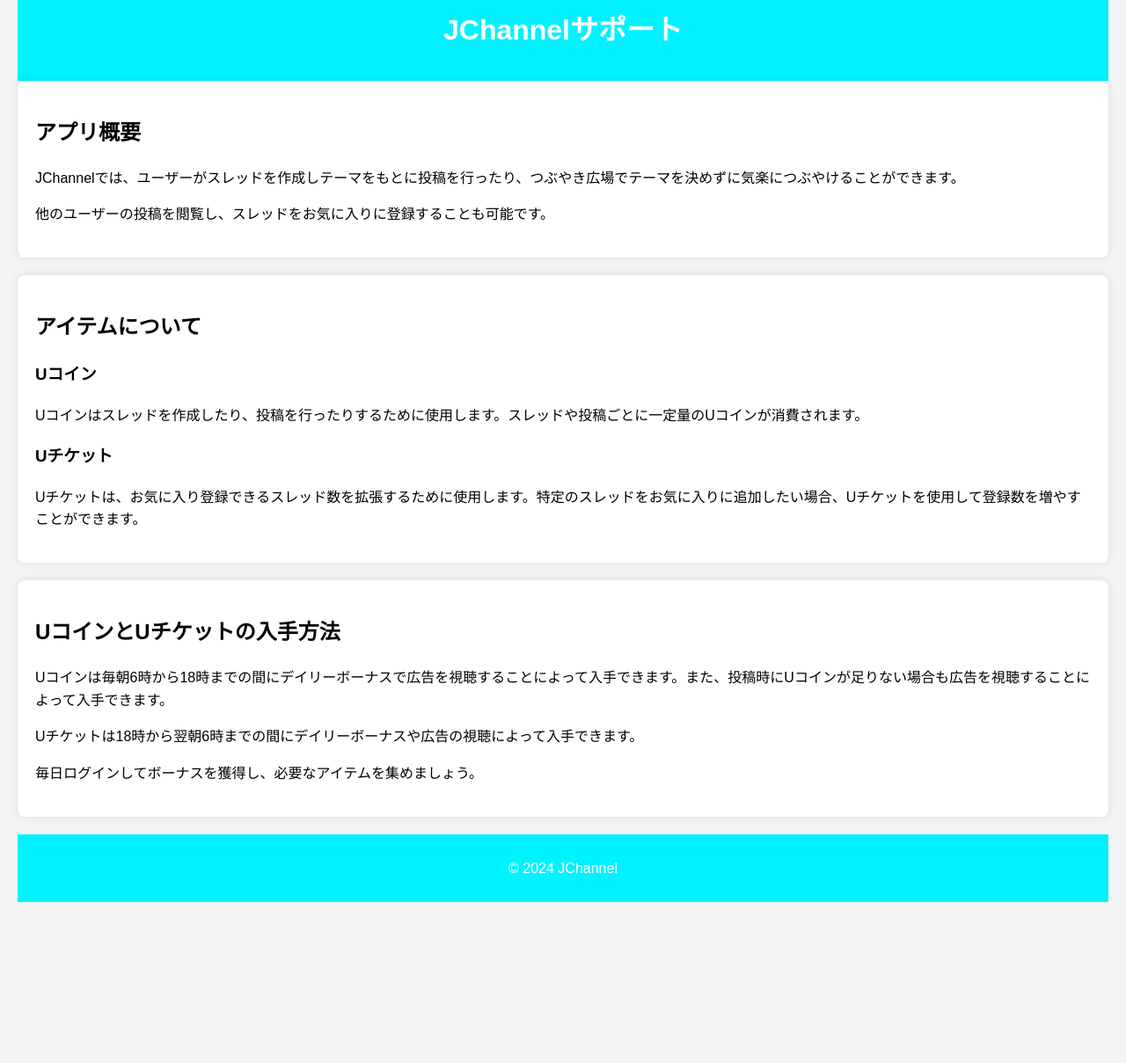
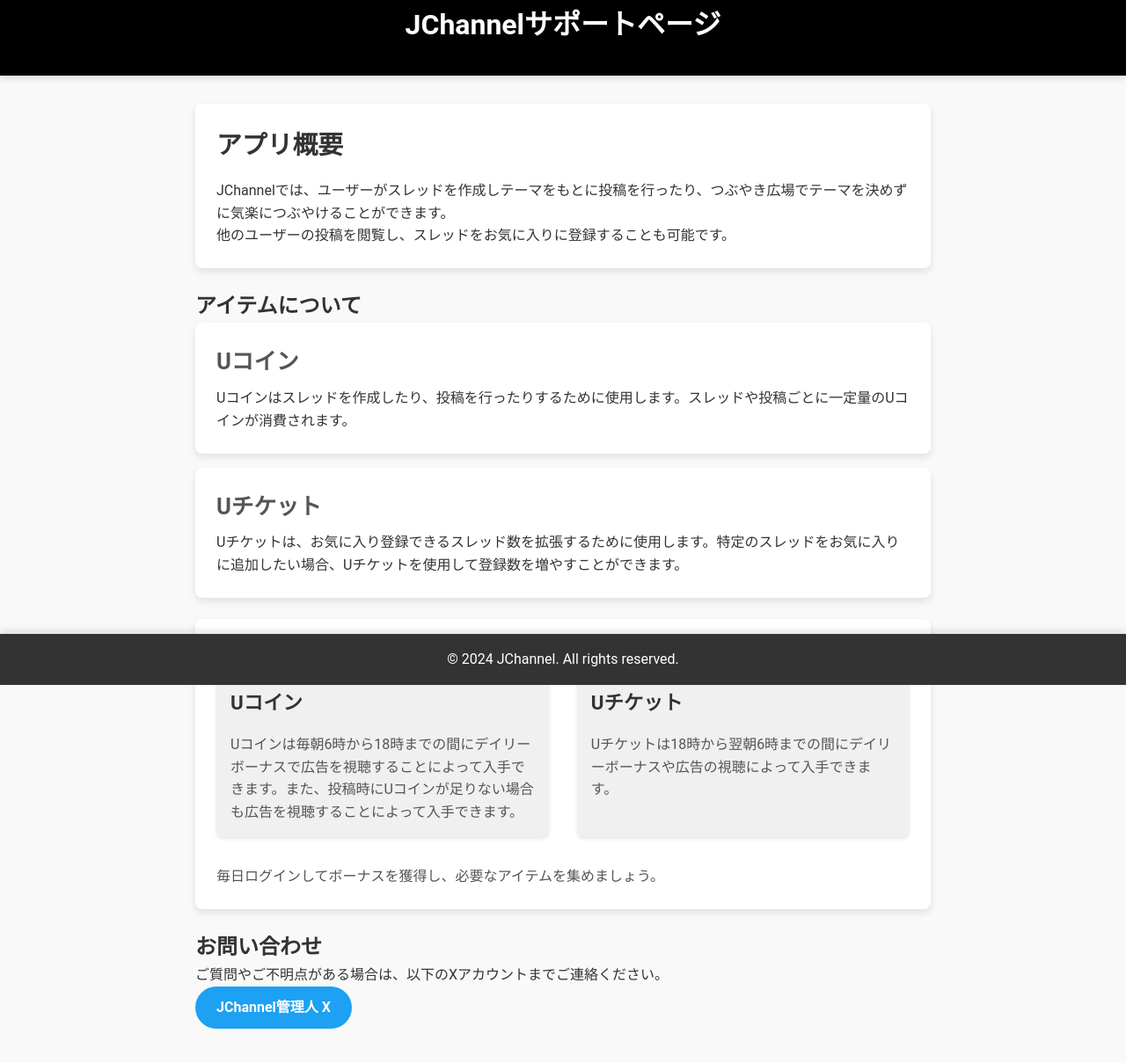
Before and after one commit to jchannelManage/support, a plain HTML site: page index.html in a window 1280 px wide. Shown: the part 21-1230 px from the top of the page at 88% size. Before the commit the page ends 1067 px from the top, so only its background shows below. Drawn offline with Linux system fonts and the light colour scheme.

Commit message:
Update index.html

```diff
--- a/index.html
+++ b/index.html
@@ -3,69 +3,249 @@
 <head>
     <meta charset="UTF-8">
     <meta name="viewport" content="width=device-width, initial-scale=1.0">
-    <title>JChannelサポート</title>
+    <title>サポートページ - JChannel</title>
+    <link rel="stylesheet" href="styles.css">
+</head>
 <style>
+/* リセットスタイル */
+* {
+    margin: 0;
+    padding: 0;
+    box-sizing: border-box;
+}
+
+/* 基本設定 */
 body {
-            font-family: Arial, sans-serif;
+    font-family: 'Roboto', sans-serif;
     line-height: 1.6;
-            margin: 0;
-            padding: 20px;
-            background-color: #f4f4f4;
+    background-color: #f9f9f9;
+    color: #333;
+    padding-bottom: 3rem; /* フッターのために余白を追加 */
 }
+
 header {
-            background-color: #00f2ff;
+    background: #000000;
     color: #fff;
-            padding: 10px 0;
+    padding: 1.5rem;
     text-align: center;
+    box-shadow: 0 4px 8px rgba(0, 0, 0, 0.1);
 }
-        h1 {
-            margin-top: 0;
+
+header h1 {
+    font-size: 2rem;
+    margin-bottom: 0.5rem;
 }
+
+nav ul {
+    list-style: none;
+    padding: 0;
+}
+
+nav ul li {
+    display: inline;
+    margin: 0 0.5rem;
+}
+
+nav ul li a {
+    color: #fff;
+    text-decoration: none;
+    padding: 0.7rem 1.2rem;
+    border-radius: 25px;
+    font-weight: bold;
+    transition: background 0.3s ease, color 0.3s ease;
+}
+
+nav ul li a.active, nav ul li a:hover {
+    background: #fff;
+    color: #2575fc;
+}
+
+main {
+    padding: 2rem;
+    max-width: 900px;
+    margin: auto;
+}
+
+/* アプリ概要 */
+.intro {
+    background: #fff;
+    border-radius: 8px;
+    padding: 1.5rem;
+    box-shadow: 0 4px 8px rgba(0, 0, 0, 0.1);
+    margin-bottom: 1.5rem;
+}
+
+.intro h2 {
+    margin-bottom: 1rem;
+    color: #333;
+    font-size: 1.8rem;
+}
+
+/* アイテムセクション */
+.items {
+    margin-bottom: 1.5rem;
+}
+
+.item-card {
+    background: #fff;
+    border-radius: 8px;
+    padding: 1.5rem;
+    box-shadow: 0 4px 8px rgba(0, 0, 0, 0.1);
+    margin-bottom: 1rem;
+}
+
+.item-card h3 {
+    margin-bottom: 0.5rem;
+    color: #555;
+    font-size: 1.6rem;
+}
+
+/* アイテム入手方法 */
+.acquisition {
+    background: #fff;
+    border-radius: 8px;
+    padding: 1.5rem;
+    box-shadow: 0 4px 8px rgba(0, 0, 0, 0.1);
+}
+
+.acquisition-info {
+    display: flex;
+    justify-content: space-between;
+    flex-wrap: wrap;
+}
+
+.info-card {
+    background: #f0f0f0;
+    border-radius: 8px;
+    padding: 1rem;
+    width: 48%;
+    box-shadow: 0 2px 4px rgba(0, 0, 0, 0.1);
+    margin-bottom: 1rem;
+}
+
+.info-card h3 {
+    margin-bottom: 0.5rem;
+    color: #333;
+    font-size: 1.4rem;
+}
+
+.acquisition p {
+    margin-top: 1rem;
+    color: #555;
+}
+
+/* お問い合わせ */
 section {
-            background-color: #fff;
-            padding: 20px;
-            margin-bottom: 20px;
+    margin-bottom: 1.5rem;
+}
+
+.twitter-link {
+    display: inline-block;
+    background: #1da1f2;
+    color: #fff;
+    padding: 0.7rem 1.5rem;
+    border-radius: 25px;
+    font-weight: bold;
+    text-decoration: none;
+    transition: background 0.3s ease;
+}
+
+.twitter-link:hover {
+    background: #0d95e8;
+}
+
+/* フォーム */
+form {
+    background: #fff;
+    padding: 1.5rem;
     border-radius: 8px;
-            box-shadow: 0 0 10px rgba(0,0,0,0.1);
+    box-shadow: 0 4px 8px rgba(0, 0, 0, 0.1);
 }
+
+form label {
+    display: block;
+    margin-bottom: 0.5rem;
+    font-weight: bold;
+}
+
+form input, form textarea {
+    width: 100%;
+    padding: 0.75rem;
+    margin-bottom: 1rem;
+    border: 1px solid #ddd;
+    border-radius: 4px;
+}
+
+form button {
+    background: #2575fc;
+    color: #fff;
+    border: none;
+    padding: 0.7rem 1.5rem;
+    border-radius: 4px;
+    cursor: pointer;
+    font-size: 1rem;
+    transition: background 0.3s ease;
+}
+
+form button:hover {
+    background: #1d4d9e;
+}
+
 footer {
+    background: #333;
+    color: #fff;
     text-align: center;
-            padding: 10px 0;
-            background-color: #00f2ff;
-            color: #fff;
-            margin-top: 20px;
+    padding: 1rem;
+    position: fixed;
+    bottom: 0;
+    width: 100%;
+    box-shadow: 0 -4px 8px rgba(0, 0, 0, 0.1);
 }
 </style>
-</head>
 <body>
     <header>
-        <h1>JChannelサポート</h1>
+        <h1>JChannelサポートページ</h1>
     </header>
-
-    <section>
+    <main>
+        <section class="intro">
             <h2>アプリ概要</h2>
             <p>JChannelでは、ユーザーがスレッドを作成しテーマをもとに投稿を行ったり、つぶやき広場でテーマを決めずに気楽につぶやけることができます。</p>
             <p>他のユーザーの投稿を閲覧し、スレッドをお気に入りに登録することも可能です。</p>
         </section>
-
-    <section>
+        <section class="items">
             <h2>アイテムについて</h2>
+            <div class="item-card">
                 <h3>Uコイン</h3>
                 <p>Uコインはスレッドを作成したり、投稿を行ったりするために使用します。スレッドや投稿ごとに一定量のUコインが消費されます。</p>
-
+            </div>
+            <div class="item-card">
                 <h3>Uチケット</h3>
                 <p>Uチケットは、お気に入り登録できるスレッド数を拡張するために使用します。特定のスレッドをお気に入りに追加したい場合、Uチケットを使用して登録数を増やすことができます。</p>
+            </div>
         </section>
-
-    <section>
+        <section class="acquisition">
             <h2>UコインとUチケットの入手方法</h2>
+            <div class="acquisition-info">
+                <div class="info-card">
+                    <h3>Uコイン</h3>
                     <p>Uコインは毎朝6時から18時までの間にデイリーボーナスで広告を視聴することによって入手できます。また、投稿時にUコインが足りない場合も広告を視聴することによって入手できます。</p>
+                </div>
+                <div class="info-card">
+                    <h3>Uチケット</h3>
                     <p>Uチケットは18時から翌朝6時までの間にデイリーボーナスや広告の視聴によって入手できます。</p>
+                </div>
+            </div>
             <p>毎日ログインしてボーナスを獲得し、必要なアイテムを集めましょう。</p>
         </section>
+        <section>
+			<h2>お問い合わせ</h2>
+            <p>ご質問やご不明点がある場合は、以下のXアカウントまでご連絡ください。</p>
+            <a href="https://x.com/JChannel2525" class="twitter-link" target="_blank" rel="noopener noreferrer">JChannel管理人 X</a>
 
+        </section>
+    </main>
     <footer>
-        <p>© 2024 JChannel</p>
+        <p>&copy; 2024 JChannel. All rights reserved.</p>
     </footer>
 </body>
 </html>
```
Lines whose indentation alone changed are shown as unchanged.
